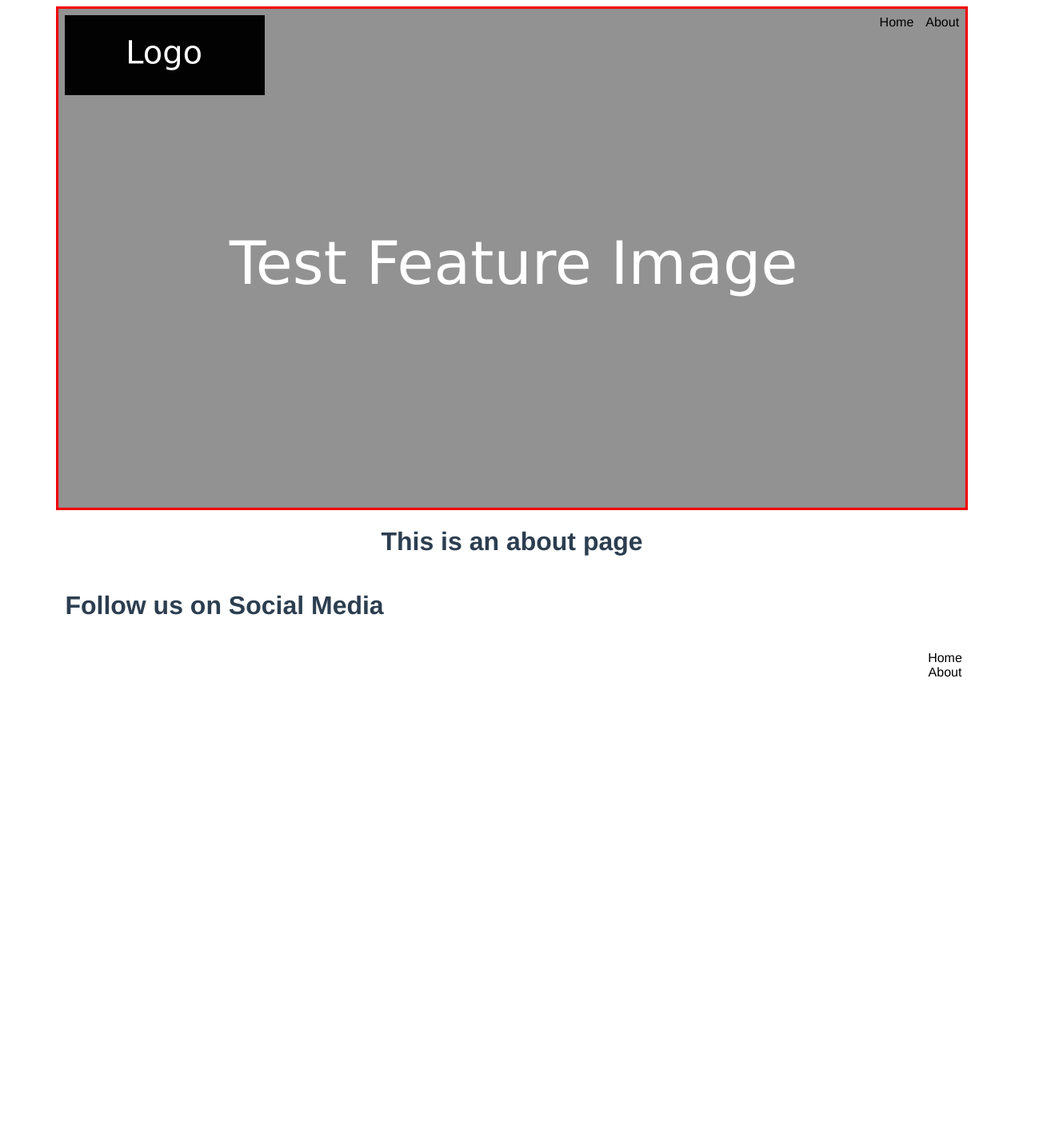
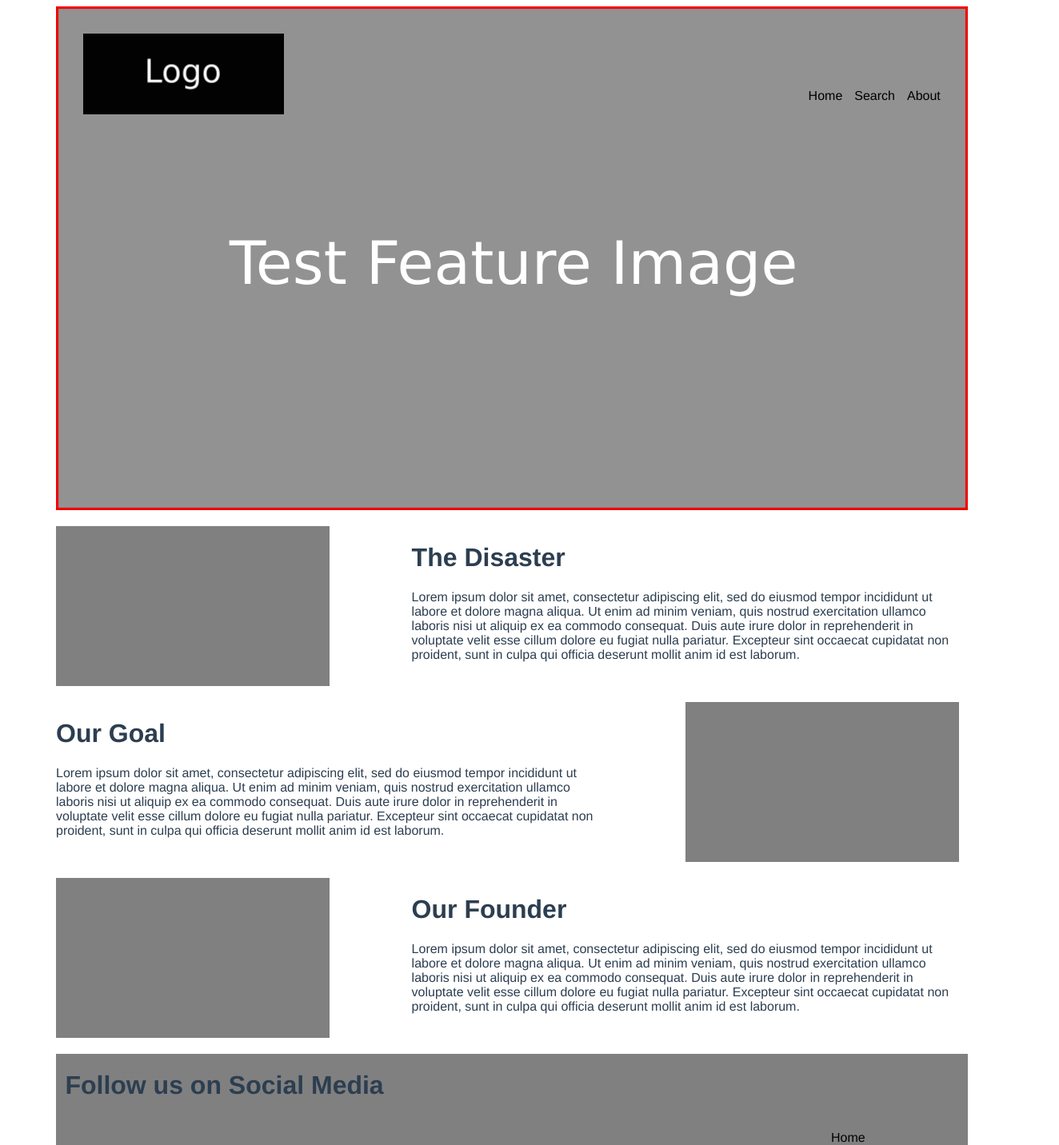
Before and after one commit to Sultana-UWP/sultana-frontend, a Vue app in the folder development/: page /#/about in a window 1280 px wide. Shown: the top 1432 px of the page at 80% size, 1324 px wide, since content can reach past the window. Before the commit the page ends 866 px from the top, so only its background shows below. Built offline with nearby package versions, Linux system fonts and the light colour scheme.

Commit message:
Refined the navigation, added a home page layout, added an about page layout, and created a routing table.

```diff
--- a/development/src/App.vue
+++ b/development/src/App.vue
@@ -1,21 +1,25 @@
 <template>
   <div id="wrapper">
     <div id="app">
+      <div id="feature-container">
         <div class="grid">
           <img id="feature" src="./assets/main_feature.png">
           <img id="logo" src="./assets/logo.png">
           <nav>
             <ul>
               <li><router-link to="/">Home</router-link></li>
+              <li><router-link to="/search">Search</router-link></li>
               <li><router-link to="/about">About</router-link></li>
             </ul>
           </nav>
         </div>
+      </div>
       <router-view />
       <div id="bottom">
         <h1>Follow us on Social Media</h1>
         <ul>
           <li><router-link to="/">Home</router-link></li>
+          <li><router-link to="/search">Search</router-link></li>
           <li><router-link to="/about">About</router-link></li>
         </ul>
       </div>
@@ -36,46 +40,62 @@
     color: black;
   }
 
+  img{
+    height: 100%;
+    width: 100%;
+  }
+
+  #feature-container{
+    max-height: fit-content;
+    max-width: 1140px;
+  }
+
   #app {
     font-family: Avenir, Helvetica, Arial, sans-serif;
     -webkit-font-smoothing: antialiased;
     -moz-osx-font-smoothing: grayscale;
-    text-align: center;
+    /*text-align: center;*/
     color: #2c3e50;
-    z-index: 0;
+    overflow: hidden;
   }
 
   #feature{
     display: flex;
     flex-flow: row nowrap;
-    align-items: center;
-    justify-content: center;
-    text-align: center;
-    z-index: -1;
+    /*align-items: center;*/
+    /*justify-content: center;*/
+    /*text-align: center;*/
+    z-index: 0;
   }
 
   #wrapper{
-    width: 1140px;
+    width: 100%;
+    max-width: 1140px;
     margin: 0 auto;
   }
 
   #logo{
     float: left;
     flex: none;
-    margin: 1% 0 0 1%;
+    margin: 3% 0 0 3%;
+    z-index: 1;
+    clear-after: both;
+    width: 22%;
+    height: 16%;
   }
 
   nav{
-    float: left;
-    margin: 1% 0 0 89%;
+    z-index: 1;
+    clear-after: both;
   }
 
   nav ul{
+    float: right;
     list-style-type: none;
-    margin: 0;
+    margin: 9% 3% 0 0;
     padding: 0px;
-    width: 25%;
     height: 100%;
+    z-index: 1;
   }
 
   nav li{
@@ -94,7 +114,9 @@
   }
 
   #bottom{
+    margin-top: 20px;
     background-color: gray;
+    overflow: hidden;
   }
 
   #bottom h1{
@@ -111,4 +133,32 @@
     height: 100%;
   }
 
+  .columnLarge{
+    float: left;
+    width: 60%;
+  }
+
+  .columnSmall{
+    float: left;
+    width: 30%;
+  }
+
+  .columnLarge:last-child{
+    margin-left: 9%;
+  }
+
+  .columnSmall:last-child{
+    margin-left: 9%;
+  }
+
+  .row{
+    margin-top: 20px;
+  }
+  .row:after{
+    content: "";
+    display: table;
+    clear: both;
+  }
+
+
 </style>
--- a/development/src/components/views/About.vue
+++ b/development/src/components/views/About.vue
@@ -1,6 +1,35 @@
 <template>
     <div class="about">
-        <h1>This is an about page</h1>
+
+        <div class="row">
+            <div class="columnSmall">
+                <div class="test"></div>
+            </div>
+            <div class="columnLarge">
+                <h1>The Disaster</h1>
+                <p>Lorem ipsum dolor sit amet, consectetur adipiscing elit, sed do eiusmod tempor incididunt ut labore et dolore magna aliqua. Ut enim ad minim veniam, quis nostrud exercitation ullamco laboris nisi ut aliquip ex ea commodo consequat. Duis aute irure dolor in reprehenderit in voluptate velit esse cillum dolore eu fugiat nulla pariatur. Excepteur sint occaecat cupidatat non proident, sunt in culpa qui officia deserunt mollit anim id est laborum.</p>
+            </div>
+        </div>
+
+        <div class="row">
+            <div class="columnLarge">
+                <h1>Our Goal</h1>
+                <p>Lorem ipsum dolor sit amet, consectetur adipiscing elit, sed do eiusmod tempor incididunt ut labore et dolore magna aliqua. Ut enim ad minim veniam, quis nostrud exercitation ullamco laboris nisi ut aliquip ex ea commodo consequat. Duis aute irure dolor in reprehenderit in voluptate velit esse cillum dolore eu fugiat nulla pariatur. Excepteur sint occaecat cupidatat non proident, sunt in culpa qui officia deserunt mollit anim id est laborum.</p>
+            </div>
+            <div class="columnSmall">
+                <div class="test"></div>
+            </div>
+        </div>
+
+        <div class="row">
+            <div class="columnSmall">
+                <div class="test"></div>
+            </div>
+            <div class="columnLarge">
+                <h1>Our Founder</h1>
+                <p>Lorem ipsum dolor sit amet, consectetur adipiscing elit, sed do eiusmod tempor incididunt ut labore et dolore magna aliqua. Ut enim ad minim veniam, quis nostrud exercitation ullamco laboris nisi ut aliquip ex ea commodo consequat. Duis aute irure dolor in reprehenderit in voluptate velit esse cillum dolore eu fugiat nulla pariatur. Excepteur sint occaecat cupidatat non proident, sunt in culpa qui officia deserunt mollit anim id est laborum.</p>
+            </div>
+        </div>
     </div>
 </template>
 
@@ -12,4 +41,9 @@
 
 <style scoped>
 
+    .test{
+        height: 200px;
+        background-color: gray;
+    }
+
 </style>
--- a/development/src/components/views/Home.vue
+++ b/development/src/components/views/Home.vue
@@ -1,6 +1,21 @@
 <template>
     <div class="home">
-        <h1>This is the Home Page!</h1>
+
+        <div class="row">
+            <div class="columnLarge">
+                <h1>About Us</h1>
+                <p>Lorem ipsum dolor sit amet, consectetur adipiscing elit, sed do eiusmod tempor incididunt ut labore et dolore magna aliqua. Ut enim ad minim veniam, quis nostrud exercitation ullamco laboris nisi ut aliquip ex ea commodo consequat. Duis aute irure dolor in reprehenderit in voluptate velit esse cillum dolore eu fugiat nulla pariatur. Excepteur sint occaecat cupidatat non proident, sunt in culpa qui officia deserunt mollit anim id est laborum.</p>
+            </div>
+            <div class="columnSmall">
+                <h1>Our Location</h1>
+                <p>Lorem ipsum dolor sit amet, consectetur adipiscing elit, sed do eiusmod tempor incididunt ut labore et dolore magna aliqua. Ut enim ad minim veniam, quis nostrud exercitation ullamco laboris nisi ut aliquip ex ea commodo consequat. Duis aute irure dolor in reprehenderit in voluptate velit esse cillum dolore eu fugiat nulla pariatur. Excepteur sint occaecat cupidatat non proident, sunt in culpa qui officia deserunt mollit anim id est laborum.</p>
+            </div>
+        </div>
+
+        <div id="searchContainer">
+            <router-link to="/search"><h1>Search our Victim Registry</h1></router-link>
+        </div>
+
     </div>
 </template>
 
@@ -13,4 +28,10 @@
 
 <style scoped>
 
+    #searchContainer{
+        padding: 50px 0;
+        background-color: gray;
+        text-align: center;
+    }
+
 </style>
--- a/development/src/components/layout/Header.vue
+++ b/development/src/components/views/Search.vue
@@ -1,12 +1,10 @@
 <template>
-    <header>
-        <h1>List</h1>
-    </header>
+
 </template>
 
 <script>
     export default {
-        name: "Header"
+        name: "Search"
     }
 </script>
 
```
Also changed, not shown: development/src/routes.js (+6 -1 lines).
